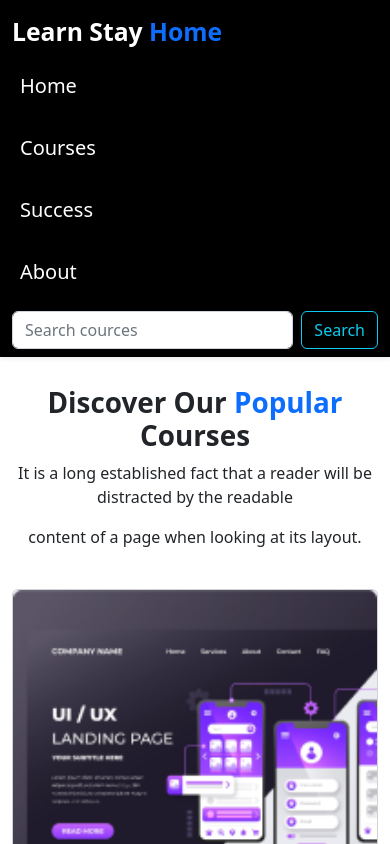
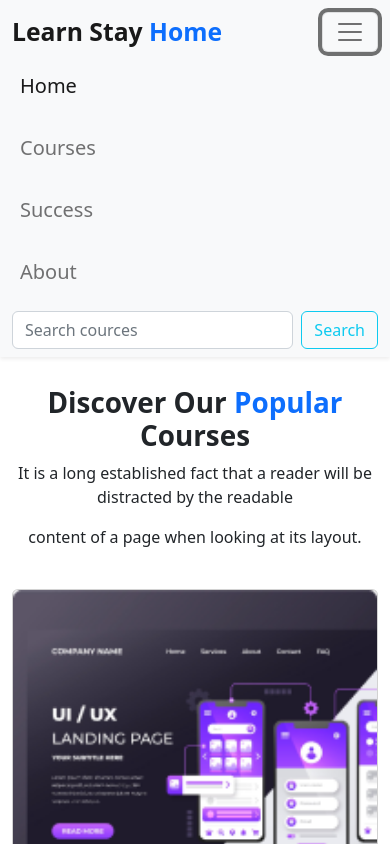
Before and after one commit to ripassorker2/Ed-tech_pro-website, a plain HTML site: page index.html in a window 390 px wide. Both pictures are taken after a click on the button "Toggle navigation". Shown: the top 844 px of the page. Drawn offline with nearby package versions, Linux system fonts and the light colour scheme.

Commit message:
small changes

```diff
--- a/index.html
+++ b/index.html
@@ -16,9 +16,9 @@
 
     <header class="mt-5 " id="home">
         <!--------------- navbar --------- -->
-        <nav class="navbar navbar-expand-lg bg-black shadow-sm fixed-top ">
+        <nav class="navbar navbar-expand-lg bg-light shadow-sm fixed-top ">
             <div class="container ">
-                <a class="navbar-brand fs-2 text-white fw-bold pe-5" href="#">Learn Stay <span
+                <a class="navbar-brand fs-2  fw-bold pe-5" href="#">Learn Stay <span
                         class="text-primary">Home</span></a>
                 <button class="navbar-toggler" type="button" data-bs-toggle="collapse"
                     data-bs-target="#navbarSupportedContent" aria-controls="navbarSupportedContent"
@@ -28,16 +28,16 @@
                 <div class="collapse navbar-collapse" id="navbarSupportedContent">
                     <ul class="navbar-nav  m-auto mb-2 mb-lg-0 fs-5 ">
                         <li class="nav-item p-2">
-                            <a class="nav-link text-white active " href="#home">Home</a>
+                            <a class="nav-link  active " href="#home">Home</a>
                         </li>
                         <li class="nav-item p-2">
-                            <a class="nav-link text-white" href="#courses">Courses</a>
+                            <a class="nav-link" href="#courses">Courses</a>
                         </li>
                         <li class="nav-item p-2">
-                            <a class="nav-link text-white" href="#succes">Success</a>
+                            <a class="nav-link " href="#succes">Success</a>
                         </li>
                         <li class="nav-item p-2">
-                            <a class="nav-link text-white" href="#about">About</a>
+                            <a class="nav-link " href="#about">About</a>
                         </li>
                     </ul>
                     <form class="d-flex " role="search">
@@ -56,10 +56,9 @@
                 <div class="carousel-item active bg-dark">
                     <img src="images/cover/cover-1.png" class="d-block opacity-25  img-fluid" alt="...">
                     <div class="carousel-caption d-flex flex-column justify-content-center align-items-center h-100 ">
-                        <h2 class="fw-bold fs-1 pb-3 pb-sm-1">Get Started Digital <br> Learning </h2>
-                        <p class="text-white pb-3 pb-sm-1">It is a long established fact that a reader will be
-                            distracted by the
-                            readable <br>
+                        <h3 class="fw-bold fs-2  pb-1  pb-sm-0">Get Started Digital <br> Learning </h3>
+                        <p class="text-white pb-1 ">It is a long established fact that a reader will be
+                            distracted by the readable <br>
                             content of a page when looking at its layout.</p>
                         <button type="button" class="btn btn-primary">Get Started</button>
                     </div>
@@ -67,9 +66,9 @@
                 <div class="carousel-item bg-dark">
                     <img src="images/cover/cover-2.jpg" class="d-block opacity-25 img-fluid " alt="...">
                     <div class="carousel-caption d-flex flex-column justify-content-center align-items-center h-100  ">
-                        <h2 class="fw-bold fs-1 pb-3">Get Started Digital <br> Learning </h2>
-                        <p class="text-white pb-3">It is a long established fact that a reader will be distracted by the
-                            readable <br>
+                        <h3 class="fw-bold fs-2  pb-1  pb-sm-0">Get Started Digital <br> Learning </h3>
+                        <p class="text-white pb-1 ">It is a long established fact that a reader will be
+                            distracted by thereadable <br>
                             content of a page when looking at its layout.</p>
                         <button type="button" class="btn btn-primary">Get Started</button>
                     </div>
@@ -77,9 +76,9 @@
                 <div class="carousel-item bg-dark">
                     <img src="images/cover/cover-3.jpg" class="d-block opacity-25 img-fluid " alt="...">
                     <div class="carousel-caption d-flex flex-column justify-content-center align-items-center h-100  ">
-                        <h2 class="fw-bold fs-1 pb-3">Get Started Digital <br> Learning </h2>
-                        <p class="text-white pb-3">It is a long established fact that a reader will be distracted by the
-                            readable <br>
+                        <h3 class="fw-bold fs-2  pb-1  pb-sm-0">Get Started Digital <br> Learning </h3>
+                        <p class="text-white pb-1 ">It is a long established fact that a reader will be
+                            distracted by the readable <br>
                             content of a page when looking at its layout.</p>
                         <button type="button" class="btn btn-primary">Get Started</button>
                     </div>
--- a/style.css
+++ b/style.css
@@ -2,18 +2,20 @@
 @media only screen and (max-width: 576px) {
     .carousel-caption {
         font-size: 0px;
-        font-weight: 400;
+        font-weight: 100px;
         padding-bottom: 0px;
-        padding-top: 40px;
+        padding-top: 50px;
     }
 
     .carousel-caption p {
         font-size: 10px;
+        padding-top: 0px;
         padding-bottom: 0px;
     }
 
     .carousel-caption button {
         font-size: 10px;
 
+
     }
 }
```
